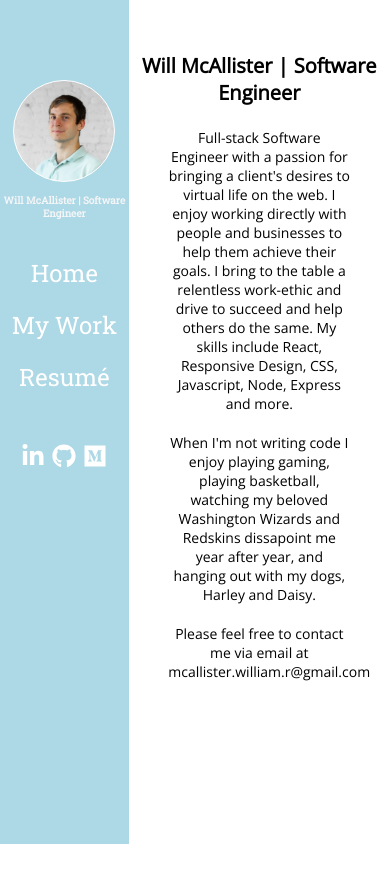
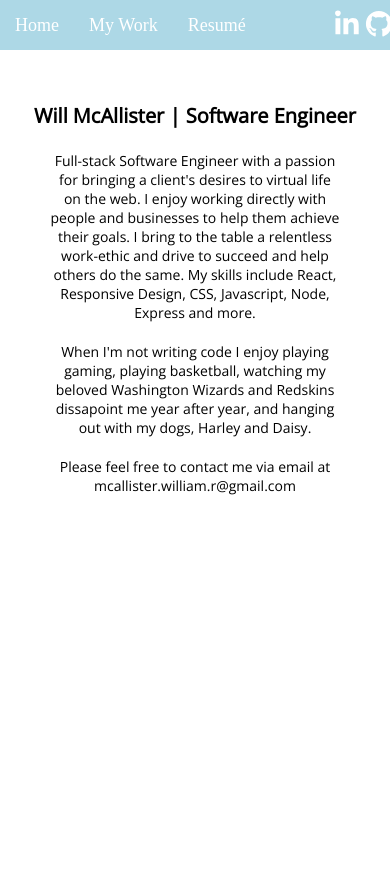
Before and after one commit to willmca/Portfolio_React, a React (Create React App) app: page /about in a window 390 px wide. Shown: the top 882 px of the page. Built offline with nearby package versions, Linux system fonts and the light colour scheme.

Commit message:
Mobile change implemented. sidebar nav changes to header nav at 500px

```diff
--- a/src/components/App/App.css
+++ b/src/components/App/App.css
@@ -81,7 +81,19 @@ main{
 .logoLinks{
   color:white;
 }
-
+.headerLinks{
+  color:white;
+  text-decoration:none;
+  list-style: none;
+  margin:15px;
+}
+.headerLinks:hover{
+  background-color:skyblue;
+  transform: scale(1.3);
+}
+.headerLogoLinks{
+  color:white;
+}
 @media (max-width:700px){
   .SideNav{
     font-size:24px;
@@ -102,6 +114,15 @@ main{
     margin-top:-50%;
   }
 }
+@media (max-width:500px){
+  main{
+    margin-left:0;
+  }
+  .logos{
+    top:0;
+    left:70px;
+  }
+}
 @media (max-width:400px){
   .placeholder{
     width:100px;
--- a/src/components/App/App.js
+++ b/src/components/App/App.js
@@ -14,8 +14,10 @@ import {
 } from "@fortawesome/free-brands-svg-icons";
 import {Helmet} from "react-helmet";
 import preview from "./../../images/preview.png"
+import "./App.css";
 import me from "./../../images/me.jpg"
-import "./App.css";
+
+
 
 document.body.style.margin = 0;
 
@@ -34,7 +36,26 @@ const NavBar = styled.nav`
   top:0;
   bottom:0;
   overflow:auto;
-`;
+  @media (max-width:500px){
+    display:none;
+  }
+`
+
+const HeaderNav = styled.header`
+background-color:lightblue;
+height:50px;
+width:100%;
+top:0;
+position:fixed;
+color:white;
+font-size:18px;
+display:none;
+align-items:center;
+@media (max-width:500px) {
+  display:flex;
+  flex-direction:row;
+}
+`
 
 class App extends Component {
   constructor(props) {
@@ -59,6 +80,36 @@ class App extends Component {
 
 
        </Helmet>
+       <HeaderNav>
+            <Link className="headerLinks"  to="/">
+                <li className="HeaderNavLinks">Home</li>
+            </Link>
+            <Link className="headerLinks"  to="/work">
+                <li className="HeaderNavLinks">My Work</li>
+            </Link>
+                <a className="headerLinks"
+                  href="https://docs.google.com/document/d/1x5_HZlT6-dOgHXLkvWtyHwwCQ3V0H1UeE8rvw63_QHE/edit?usp=sharing"
+                  target="_blank" rel="noopener noreferrer">
+                <li className="HeaderNavLinks">Resumé</li>
+                </a>
+            <div className="logos">
+              <a className="headerLogoLinks"
+                href="https://www.linkedin.com/in/will-mcallister/"
+                target="_blank" rel="noopener noreferrer"
+              >
+                <FontAwesomeIcon icon={faLinkedinIn} className="logo" />
+              </a>
+              <a className="headerLogoLinks" href="https://www.github.com/willmca" target="_blank" rel="noopener noreferrer">
+                <FontAwesomeIcon icon={faGithub} className="logo" />
+              </a>
+              <a className="headerLogoLinks"
+                href="https://medium.com/@mcallister.william.r"
+                target="_blank" rel="noopener noreferrer"
+              >
+                <FontAwesomeIcon icon={faMedium} className="logo" />
+              </a>
+            </div>
+       </HeaderNav>
         <NavBar>
           <div className="logosAndPhoto">
             <div className="placeholder"></div>
--- a/src/components/Home/Home.css
+++ b/src/components/Home/Home.css
@@ -12,6 +12,9 @@ h1{
     margin:0 auto;
     color:black;
 }
+.lilMe{
+    display:none;
+}
 @media (max-width:700px){
     .intro,.skills,.contact{
         font-size:14px;
@@ -21,3 +24,8 @@ h1{
         padding:2px;
     }
 }
+@media (max-width:500px){
+    .titleHolder{
+    margin-top:100px;
+    }
+}
--- a/src/components/Home/Home.js
+++ b/src/components/Home/Home.js
@@ -1,6 +1,7 @@
 import React, { Component } from 'react';
 import { Route, Link, Switch } from 'react-router-dom'
 import './Home.css'
+import me from "./../../images/me.jpg"
 
 
 
@@ -15,6 +16,7 @@ class Home extends Component{
         return(
             <div className="home">
                 <div className="titleHolder">
+                <img className="lilMe" src={me} />
                     <h1>Will McAllister | Software Engineer
                     </h1>
                 </div>
--- a/src/components/My_Work/MyThings.css
+++ b/src/components/My_Work/MyThings.css
@@ -76,6 +76,13 @@ font-size:18px;
         font-size:12px;
     }
 }
+@media (max-width:500px){
+    .container{
+        margin-top:75px;
+        width:95%;
+    }
+
+}
 @media (max-width:450px){
     .ProjectPhoto{
         width:150px;
```
